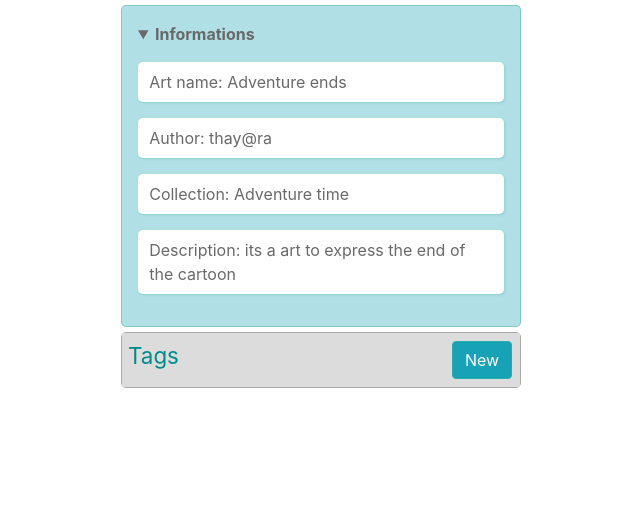
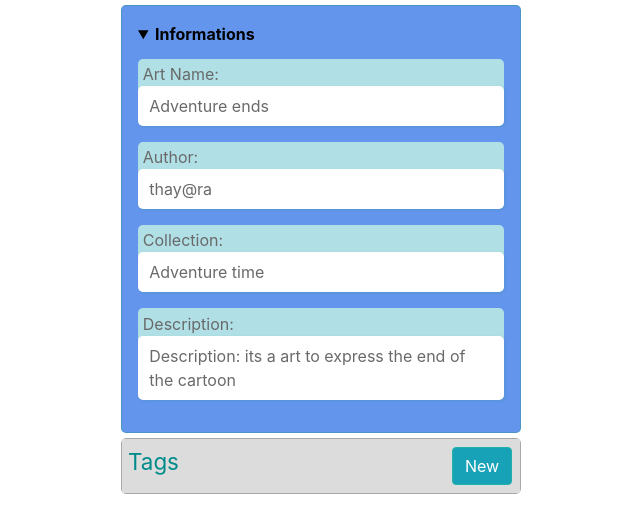
Before and after one commit to thaynnara007/ArtForAll-Frontend, a React (Create React App) app in the folder art_for_all/: page / in a window 1280 px wide. Both pictures are taken after a click on the heading "Informations". Shown: the top 532 px of the page, without its empty margins (319-959 px from the left). Built offline with nearby package versions, Linux system fonts and the light colour scheme.

Commit message:
stilyzing Info component

```diff
--- a/art_for_all/src/components/info/Info.css
+++ b/art_for_all/src/components/info/Info.css
@@ -4,10 +4,10 @@
 }
 
 details {
-    background: powderblue;
+    background: cornflowerblue;
     padding: 1em;
     border: 1px solid hsla(162, 76%, 32%, .3);
-    color: dimgrey;
+    color: black;
     border-radius: 5px;
 }
 
@@ -17,5 +17,25 @@ details > p {
     border-radius: 5px;
     box-shadow: 1px 1px 3px hsla(162, 76%, 32%, .2);
     font-size: 1em;
-    margin-top: 1em;
-  }
+    margin-top: -0.5em;
+    color: dimgrey;
+}
+
+.label-style{
+    margin-top: 0.2em;
+    margin-left: 0.3em;
+    color: dimgrey;
+}
+
+.summary-margin{
+    margin-bottom: 0.4em;
+}
+.back{
+    margin-top: 0.8em;
+    background: powderblue;
+    border-radius: 5px;
+}
+
+.font{
+    font-family: -apple-system, BlinkMacSystemFont, 'Segoe UI', Roboto, Oxygen, Ubuntu, Cantarell, 'Open Sans', 'Helvetica Neue', sans-serif;
+}
--- a/art_for_all/src/components/info/Info.jsx
+++ b/art_for_all/src/components/info/Info.jsx
@@ -4,21 +4,33 @@ import './Info.css';
 import '../../../node_modules/bootstrap/dist/css/bootstrap.min.css';
 
 class Info extends React.Component{
-    constructor(props){
-        super(props);
-        this.state = {
-            value: 'adventure'
-        }
-    }
 
     render(){
+
+        const ART_NAME = 0;
+        const AUTHOR = 1;
+        const COLLECTION = 2;
+        const DESCRIPTION = 3;
+
         return(
             <div className="container note">
-                <details>
-                    <summary className="font-weight-bold">Informations</summary>
-                    <p>Art name: Adventure ends</p>
-                    <p>Author: thay@ra</p>
-                    <p>Collection: Adventure time</p>
+                <details className="font">
+                    <summary className="font-weight-bold summary-margin">Informations</summary>
+                    <div className="back">
+                        <label className="label-style">Art Name:</label>
+                    </div>
+                    <p>Adventure ends</p>
+                    <div className="back ">
+                        <label className="label-style">Author:</label>
+                    </div>
+                    <p>thay@ra</p>
+                    <div className="back">
+                        <label className="label-style">Collection:</label>
+                    </div>
+                    <p>Adventure time</p>
+                    <div className="back">
+                        <label className="label-style">Description:</label>
+                    </div>
                     <p>Description: its a art to express the end of the cartoon</p>
                 </details>
                 <TagBox></TagBox>
--- a/art_for_all/src/components/tagBox/TagBox.css
+++ b/art_for_all/src/components/tagBox/TagBox.css
@@ -1,5 +1,3 @@
-
-
 .container{
 	max-width: 400px;
 	margin: 0 auto;
```
